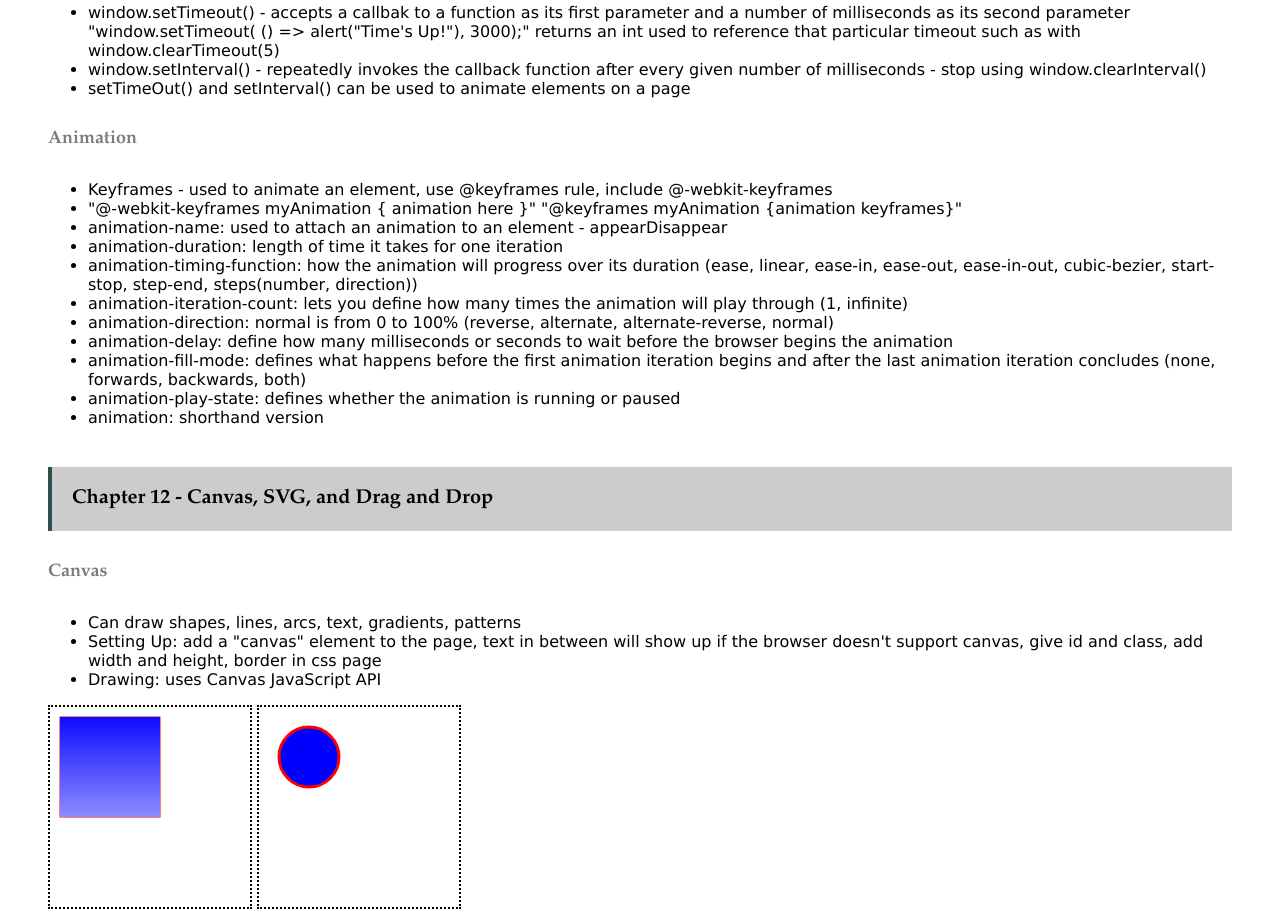
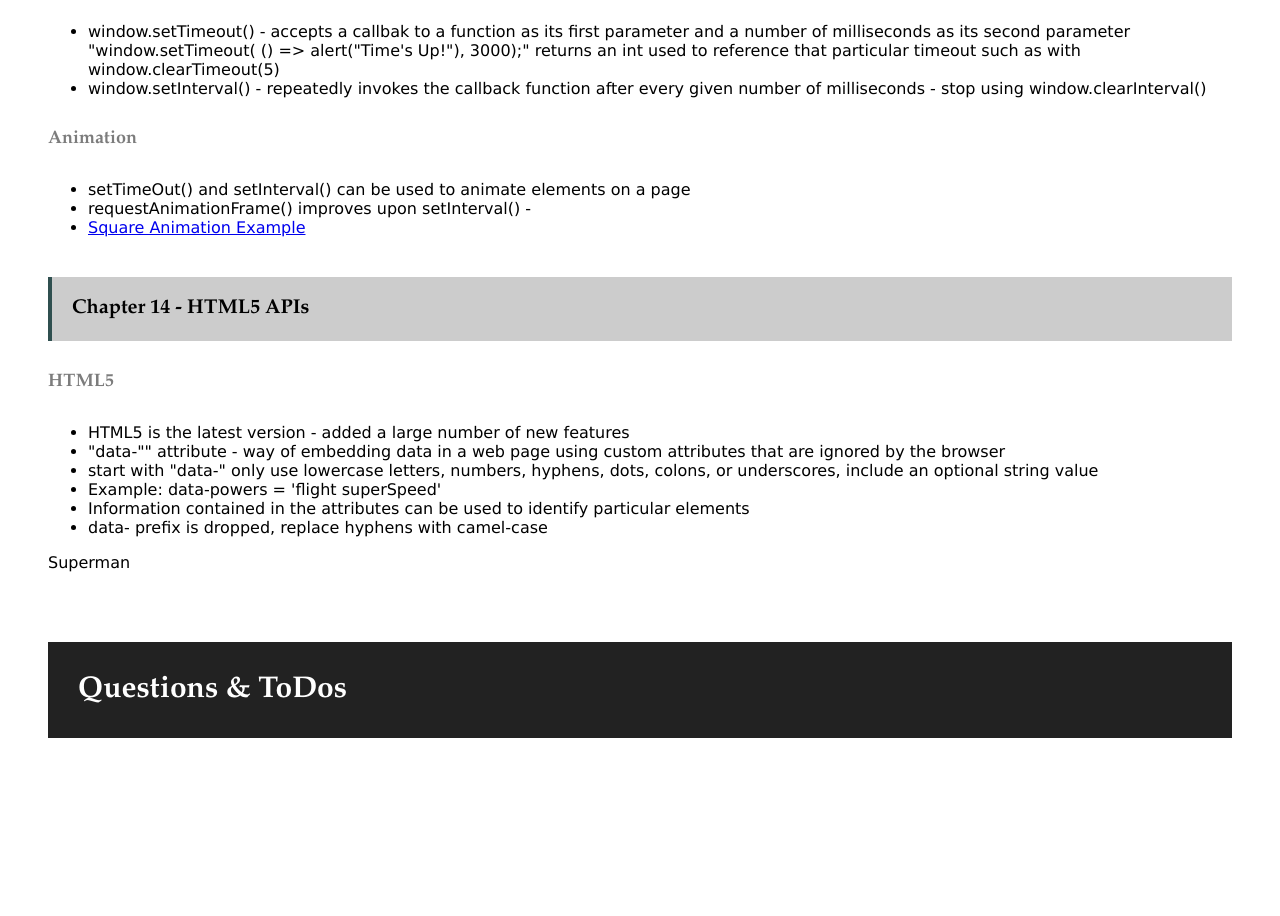
Before and after one commit to briaolsen/wdd330, a plain HTML site: page week9/index.html in a window 1280 px wide. Shown: the part 1564-2480 px from the top of the page. After the commit the page ends 2342 px from the top, so only its background shows below. Drawn offline with nearby package versions, Linux system fonts and the light colour scheme.

Commit message:
Update index.html

```diff
--- a/week9/index.html
+++ b/week9/index.html
@@ -26,7 +26,7 @@
     <h2>Coding Examples and Activities</h2>
     <ul>
       <li><a href="team/index.html">Team Activity</a></li>
-
+      <li><a href="animation.html">Rotating Square Animation</a></li>
     </ul>
 
     <h2>JavaScript: Novice to Ninja</h2>
@@ -69,7 +69,8 @@
         into an array each containing the name/value pair and use a for loop .split("; "</li>
       <li>cookies are session cookies by default - deleted once browser session is finished, add "; expires=date" to the
         end of the cookie</li>
-      <li>cookies can only be read by pages inside the same directory and domain as the file was set by default, can change the path by adding "; path=/" or "; domain=domainName"</li>
+      <li>cookies can only be read by pages inside the same directory and domain as the file was set by default, can
+        change the path by adding "; path=/" or "; domain=domainName"</li>
       <li>add "; secure" to the end to ensure only transmitted over a secure HTTPS network</li>
       <li>delete a cookie - set expiry to sometime in the past</li>
     </ul>
@@ -105,95 +106,45 @@
 
     <h5>Timing Functions</h5>
     <ul>
-      <li>window.setTimeout() - accepts a callbak to a function as its first parameter and a number of milliseconds as its second parameter "window.setTimeout( () => alert("Time's Up!"), 3000);" returns an int used to reference that particular timeout such as with window.clearTimeout(5)</li>
-      <li>window.setInterval() - repeatedly invokes the callback function after every given number of milliseconds - stop using window.clearInterval()</li>
-      <li>setTimeOut() and setInterval() can be used to animate elements on a page</li>
+      <li>window.setTimeout() - accepts a callbak to a function as its first parameter and a number of milliseconds as
+        its second parameter "window.setTimeout( () => alert("Time's Up!"), 3000);" returns an int used to reference
+        that particular timeout such as with window.clearTimeout(5)</li>
+      <li>window.setInterval() - repeatedly invokes the callback function after every given number of milliseconds -
+        stop using window.clearInterval()</li>
+
     </ul>
 
     <script>
-      function chant(){ console.log('Beetlejuice'); }
-      const summon = window.setInterval(chant,1000);
+      function chant() { console.log('Beetlejuice'); }
+      const summon = window.setInterval(chant, 1000);
       window.clearInterval(summon);
     </script>
 
     <h5>Animation</h5>
     <ul>
-      <li>Keyframes - used to animate an element, use @keyframes rule, include @-webkit-keyframes</li>
-      <li>"@-webkit-keyframes myAnimation { animation here }" "@keyframes myAnimation {animation keyframes}"</li>
-      <li>animation-name: used to attach an animation to an element - appearDisappear </li>
-      <li>animation-duration: length of time it takes for one iteration</li>
-      <li>animation-timing-function: how the animation will progress over its duration (ease, linear, ease-in, ease-out,
-        ease-in-out, cubic-bezier, start-stop, step-end, steps(number, direction))</li>
-      <li>animation-iteration-count: lets you define how many times the animation will play through (1, infinite)</li>
-      <li>animation-direction: normal is from 0 to 100% (reverse, alternate, alternate-reverse, normal)</li>
-      <li>animation-delay: define how many milliseconds or seconds to wait before the browser begins the animation</li>
-      <li>animation-fill-mode: defines what happens before the first animation iteration begins and after the last
-        animation iteration concludes (none, forwards, backwards, both)</li>
-      <li>animation-play-state: defines whether the animation is running or paused</li>
-      <li>animation: shorthand version</li>
+      <li>setTimeOut() and setInterval() can be used to animate elements on a page</li>
+      <li>requestAnimationFrame() improves upon setInterval() - </li>
+      <li><a href="animation.html">Square Animation Example</a></li>
     </ul>
 
-    <h3>Chapter 12 - Canvas, SVG, and Drag and Drop</h3>
+    <h3>Chapter 14 - HTML5 APIs</h3>
 
-    <h5>Canvas</h5>
+    <h5>HTML5</h5>
     <ul>
-      <li>Can draw shapes, lines, arcs, text, gradients, patterns</li>
-      <li>Setting Up: add a "canvas" element to the page, text in between will show up if the browser doesn't support
-        canvas, give id and class, add width and height, border in css page</li>
-      <li>Drawing: uses Canvas JavaScript API</li>
+      <li>HTML5 is the latest version - added a large number of new features</li>
+      <li>"data-"" attribute - way of embedding data in a web page using custom attributes that are ignored by the
+        browser</li>
+      <li>start with "data-" only use lowercase letters, numbers, hyphens, dots, colons, or underscores, include an
+        optional string value</li>
+      <li>Example: data-powers = 'flight superSpeed'</li>
+      <li>Information contained in the attributes can be used to identify particular elements</li>
+      <li>data- prefix is dropped, replace hyphens with camel-case</li>
     </ul>
 
-    <!-- Canvas CSS -->
-    <style>
-      .myCanvas {
-        border: dotted 2px black;
-      }
-    </style>
-
-    <!-- Canvas -->
-    <canvas id="myCanvas" class="myCanvas" width="200" height="200">
-      Sorry! Your browser doesn’t support Canvas.
-    </canvas>
-
-    <canvas id="myCanvas2" class="myCanvas" width="200" height="200">
-      Sorry! Your browser doesn’t support Canvas.
-    </canvas>
-
-    <!-- JavaScript for Canvas -->
+    <div id="hero" data-powers='flight superSpeed'>Superman</div>
     <script>
-      var canvas = document.getElementById("myCanvas");
-      var context = canvas.getContext("2d"); //where the drawing is rendered
-      context.strokeStyle = "red";
-      var gradient = context.createLinearGradient(0, 0, 0, 200);
-      gradient.addColorStop(0, "blue");
-      gradient.addColorStop(1, "white");
-      context.fillStyle = gradient;
-      context.strokeRect(10, 10, 100, 100);
-      context.fillRect(10, 10, 100, 100);
-
-      /* CAN FILL WITH AN IMAGE PATTERN
-      var img = new Image();
-      img.src = "../images/bg-bike.png";
-      img.onload = function() {
-      var pattern = context.createPattern(img, "repeat");
-      context.fillStyle = pattern;
-      context.fillRect(10, 10, 100, 100);
-      context.strokeRect(10, 10, 100, 100);
-      };
-      */
-
-      var canvas2 = document.getElementById("myCanvas2");
-      var context2 = canvas2.getContext("2d");
-      context2.beginPath();
-      context2.arc(50, 50, 30, 0, Math.PI * 2, true);
-      context2.closePath();
-      context2.strokeStyle = "red";
-      context2.fillStyle = "blue";
-      context2.lineWidth = 3;
-      context2.fill();
-      context2.stroke();
-
-
+      const superman = document.getElementById('hero');
+      const powers = superman.dataset.powers;
     </script>
 
     <h2>Questions & ToDos</h2>
```
